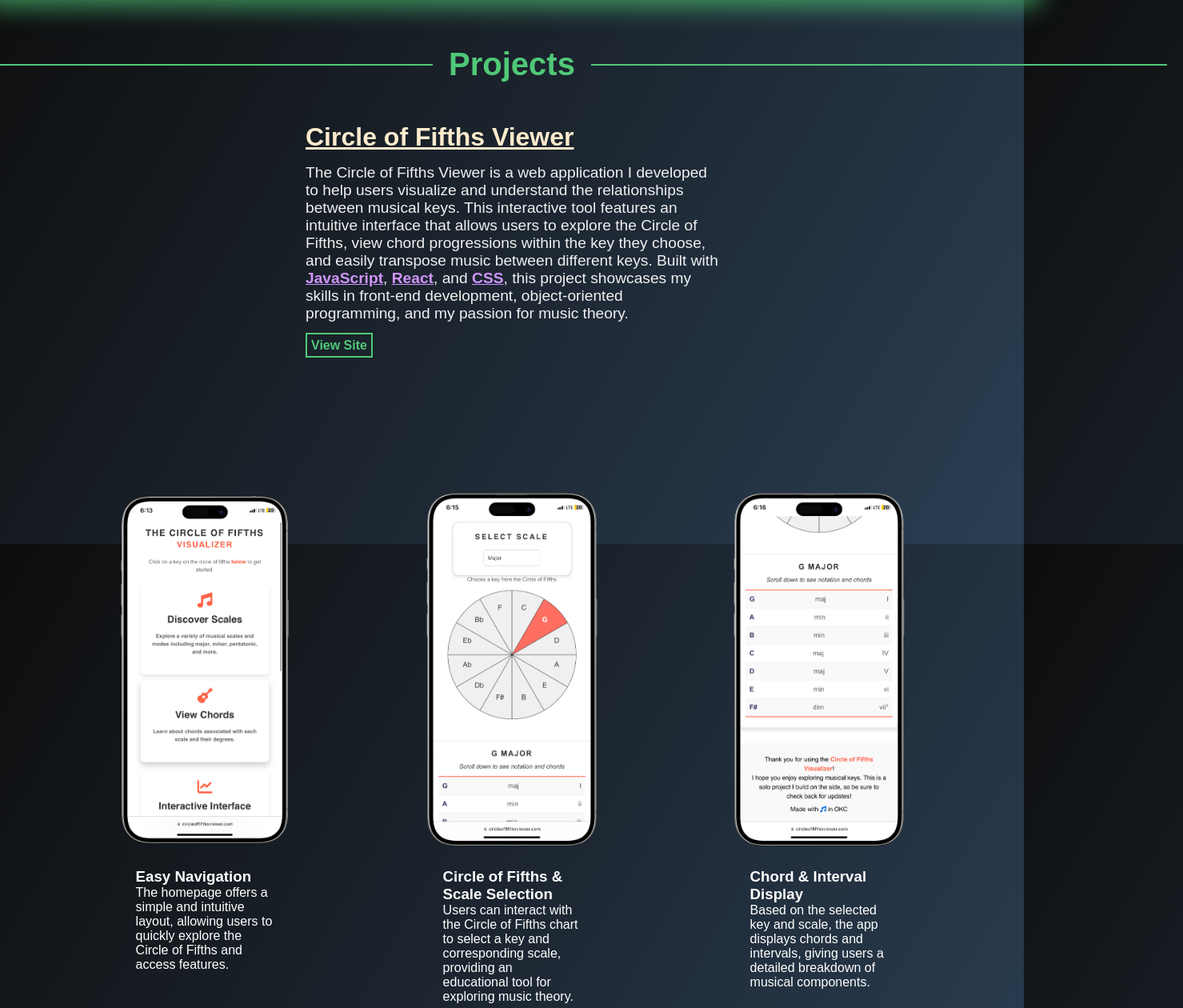
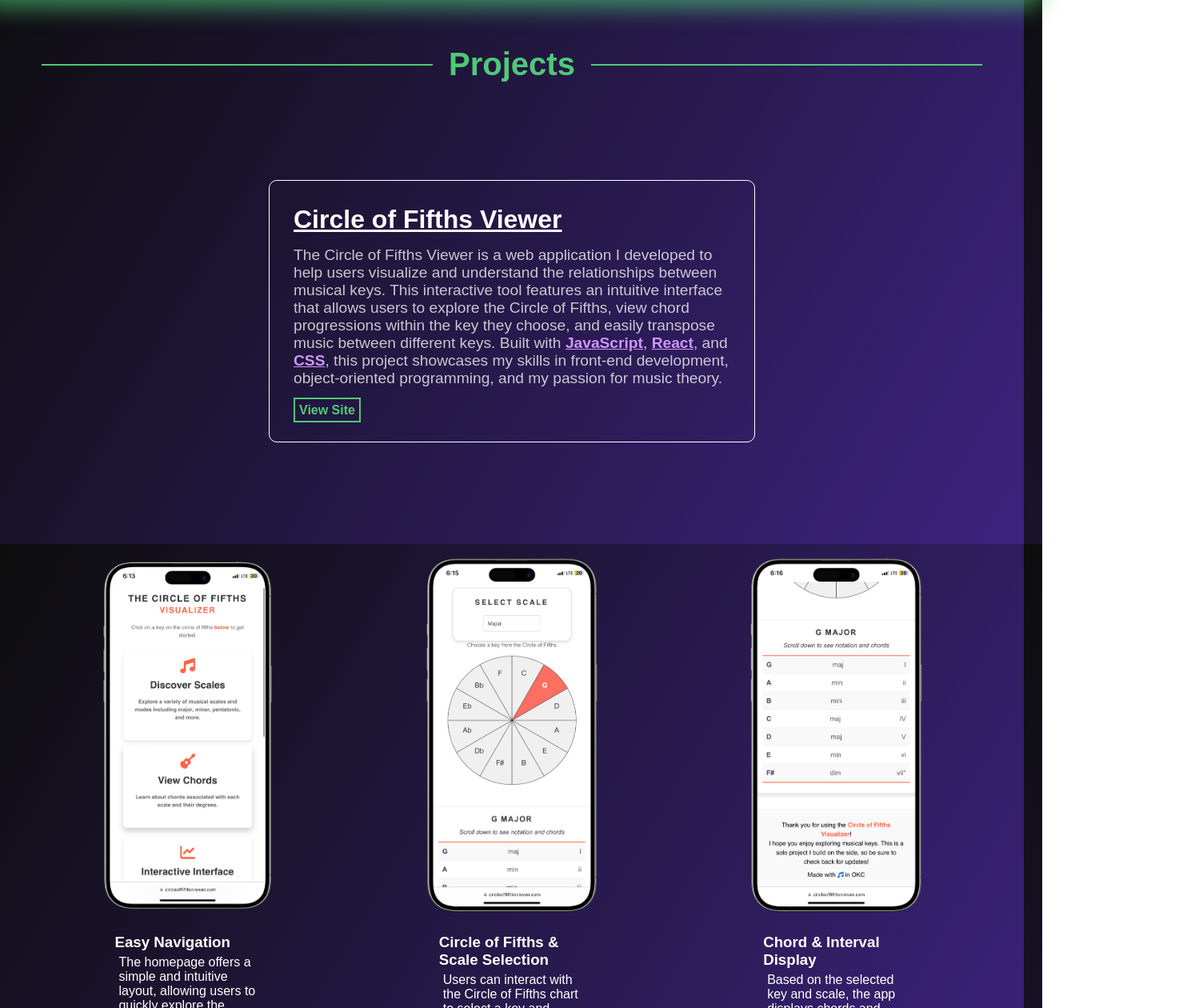
Before and after one commit to ajSeadler/dev-site, a React (Vite) app: page / in a window 1280 px wide. Shown: the part 920-2180 px from the top of the page at 80% size, 1479 px wide, since content can reach past the window. Built offline with nearby package versions, Linux system fonts and the light colour scheme.

Commit message:
stlying new cursor

```diff
--- a/src/components/Projects.jsx
+++ b/src/components/Projects.jsx
@@ -120,6 +120,7 @@ function Projects() {
       </div>
 
       {/* Second Project */}
+
 <motion.div
   className="second-project-info-card"
   initial={{ opacity: 0, y: 50 }} // Start hidden and below
@@ -135,8 +136,8 @@ function Projects() {
   </a>
 </motion.div>
 
-      <div className="image-container-projects">
-        {/* Project Image */}
+{/* Disco Stranger Images Side by Side */}
+<div className="image-container-projects second-project-images">
   <motion.div
     className="project-wrapper"
     initial={{ opacity: 0, y: 30 }} // Start hidden and below
@@ -146,14 +147,21 @@ function Projects() {
     <div className="second-project-image">
       <img src="/disco-stranger-site.png" alt="Disco Stranger Site" />
     </div>
-          {/* <div className="second-text-container-projects">
-            <h3 className="project-subtitle">Immersive Experience</h3>
-            <p className="second-project-text">
-              The project brings a unique blend of music, visuals, and interaction, creating a rich user experience designed to engage and entertain.
-            </p>
-          </div> */}
+  </motion.div>
+
+  {/* Add second image here */}
+  <motion.div
+    className="project-wrapper"
+    initial={{ opacity: 0, y: 30 }} // Start hidden and below
+    animate={inView ? { opacity: 1, y: 0 } : { opacity: 0, y: 30 }}
+    transition={{ duration: 1.5 }} // Increased transition duration
+  >
+    <div className="second-project-image">
+      <img src="/booking.png" alt="Booking" />
+    </div>
   </motion.div>
 </div>
+
       </div>
   );
 }
--- a/src/index.css
+++ b/src/index.css
@@ -6,11 +6,16 @@
 
 body {
   margin: 0;
-  font-family: "Arial", sans-serif;
+  font-family: sans-serif;
+  cursor: url('/tech-cursor.svg') 16 16, auto;
   height: 100vh;
-  background: linear-gradient(120deg, #0d0d0d, #2b3e53);
+  background: linear-gradient(120deg, #0d0d0d, #3c237f);
   background-size: cover;
   background-position: center;
   background-attachment: fixed; /* Makes the background fixed during scrolling */
   color: white;
 }
+
+button, a {
+  cursor: url('/path-to-your-svg/tech-hover-cursor.svg') 16 16, pointer;
+}
--- a/src/styles/HeroSection.css
+++ b/src/styles/HeroSection.css
@@ -15,16 +15,19 @@
   text-align: left;
 }
 
+.hero-section h1, .hero-section h2, .hero-section h3, .hero-section p {
+  font-weight: 100 !important; /* Set for all text elements */
+}
+
 .greeting {
   font-size: 2.5rem; /* Base font size */
-  font-weight: 300; /* Light weight for a clean look */
   color: blanchedalmond;
-  transition: color 0.3s ease; /* Transition for hover */
+
 }
 
 .name {
   font-size: 4rem; /* Base font size */
-  font-weight: 200; /* Lighter weight for simplicity */
+  font-weight: 100 !important; /* Lighter weight for simplicity */
   text-shadow: 2px 2px 10px rgba(0, 0, 0, 0.5); /* Softer shadow */
 }
 
--- a/src/styles/Projects.css
+++ b/src/styles/Projects.css
@@ -1,14 +1,16 @@
+/* Main title container styling */
 .main-title-container {
   display: flex;
   align-items: center;
+  width: 100%;
   justify-content: center;
-  margin-bottom: 20px; /* Space below the title */
+  margin-bottom: 10%; /* Space below the title */
 }
 
 .main-title-container::before, .main-title-container::after {
   content: "";
   flex-grow: 1;
-  width: 45rem;
+  width: 100%;
   border-bottom: 2px solid #50C878; /* Line color */
   margin: 0 20px; /* Space between the lines and the title */
 }
@@ -25,167 +27,155 @@
   }
 }
 
-
+/* Projects section styling */
 .projects-section {
   display: flex;
   flex-direction: column; /* Stack images and cards */
   align-items: center; /* Center content */
   justify-content: center;
-  padding: 4rem 4rem; /* Padding for the section */
+  padding: 4rem 2rem; /* Adjusted padding for better spacing */
 }
 
-.project-text {
-  width: 100%;
-  padding: 0px;
-}
-
+/* Text container styling */
+.project-text,
 .second-project-text {
   width: 100%;
   padding: 5px;
 }
 
+/* Image container styling */
 .image-container-projects {
-  display: flex;  /* Changed to flex to arrange images in a row */
-  flex-direction: row; /* Set direction to row */
+  display: flex;
+  flex-direction: row; /* Arrange images in a row */
   align-items: flex-start; /* Align images to the top */
-  justify-content: space-around; /* Distribute space evenly between items */
-  width: 100%; /* Full width for the container */
-  flex-wrap: wrap; /* Allow wrapping to the next line on smaller screens */
+  justify-content: space-around; /* Distribute space evenly */
+  width: 100%;
+  flex-wrap: wrap; /* Allow wrapping on smaller screens */
 }
 
 /* Project wrapper styling */
 .project-wrapper {
   display: flex;
-  flex-direction: column; /* Keep the text below images in column layout */
+  flex-direction: column; /* Keep text below images */
   align-items: center; /* Center items */
-  margin: 10px; /* Reduced margin for better spacing in row layout */
-  width: 30%; /* Set a specific width to allow 3 items in a row */
+  margin: 10px; /* Maintain consistent spacing */
+  width: 30%; /* Set width to allow 3 items in a row */
 }
 
+@media (max-width: 768px) {
+  .project-wrapper {
+    width: 100%; /* Full width on mobile */
+  }
+}
 
-
-
+/* Image styling */
 .project-image img {
   width: auto; /* Maintain aspect ratio */
-  height: 600px; /* Set a fixed height */
-
+  height: 600px; /* Fixed height */
 }
 
 .second-project-image img {
-  width: auto; /* Maintain aspect ratio */
-  height: 600px; /* Set a fixed height */
-
+  width: 100%; /* Full width for the container */
+  height: auto; /* Maintain aspect ratio */
+  max-width: 100%; /* Ensure no overflow */
+  margin: auto; /* Center images */
+  margin-top: 8%;
 }
 
-
-
-
-
 /* Text container styling */
-.text-container-projects {
-  display: flex;
-  flex-direction: column; /* Stack title and text */
-  justify-content: center; /* Center vertically */
-  width: 50%; /* Full width for text */
-  border-radius: 10px; /* Rounded corners for the text container */
-
-}
-
+.text-container-projects,
 .second-text-container-projects {
   display: flex;
   flex-direction: column; /* Stack title and text */
   justify-content: center; /* Center vertically */
-  width: 100%; /* Full width for text */
+  width: 50%; /* Set width for desktop */
+  border-radius: 10px; /* Rounded corners */
+}
+
+.second-text-container-projects {
+  width: 100%; /* Full width for second project */
   margin: 3%;
-
 }
 
 /* Info card styling */
-.project-info-card {
-
+.project-info-card,
+.second-project-info-card {
   border-radius: 10px;
-  padding: 30px; /* Increased padding for larger card */
-  max-width: 50%; /* Set maximum width for the card */
+  border: 1px solid #fff;
+  padding: 30px; /* Increased padding */
+  max-width: 50%; /* Set max width */
   margin: auto; /* Center the card */
-  color: #fff; /* Adjust text color to stand out */
+  color: #fff; /* Text color */
 }
 
-/* Info card styling */
 .second-project-info-card {
-
-  border-radius: 10px;
   margin-top: 10% !important;
-  padding: 30px; /* Increased padding for larger card */
-  max-width: 50%; /* Set maximum width for the card */
-  margin: auto; /* Center the card */
-  color: #fff; /* Adjust text color to stand out */
 }
 
+/* Title and description styling */
 .project-title {
-  font-size: 2rem; /* Increased title font size */
-  margin-bottom: 15px; /* Spacing below title */
-  color:blanchedalmond;
+  font-size: 2rem;
+  margin-bottom: 15px;
+  color: #fff;
   text-decoration: underline;
 }
 
 .project-description {
-  font-size: 1.2rem; /* Increased description font size */
-  margin-bottom: 20px; /* Increased margin below description */
-  color: #f0f0f0;
+  font-size: 1.2rem;
+  margin-bottom: 20px;
+  color: #f0f0f0ce;
 }
 
+/* Highlight text styling */
 .highlight {
-  font-weight: bold; /* Makes the text bold */
-  color: rgb(209, 149, 255); /* Example highlight color */
-  text-decoration: underline; /* Optional: underlines the text */
+  font-weight: bold;
+  color: rgb(209, 149, 255);
+  text-decoration: underline;
 }
 
-
+/* Link styling */
 .project-link {
-  color: #50C878; /* Link color */
+  color: #50C878;
   border: 2px solid #50C878;
   padding: 5px;
-  font-weight: bold; /* Bold text */
-  text-decoration: none; /* No underline */
-  transition: color 0.3s ease; /* Smooth color transition */
+  font-weight: bold;
+  text-decoration: none;
+  transition: color 0.3s ease;
 }
 
 .project-link:hover {
-  color: rgb(209, 149, 255); /* Change color on hover */
+  color: rgb(209, 149, 255);
   border: 2px solid rgb(190, 165, 37);
 }
 
-/* Responsive styling for smaller screens */
+/* Responsive styling */
 @media (max-width: 768px) {
   .projects-section {
-    padding: 2rem 1rem; /* Reduced padding for smaller screens */
+    padding: 2rem 1rem; /* Adjust padding */
   }
 
   .image-container-projects {
-    flex-direction: column; /* Stack images vertically on smaller screens */
-    align-items: center; /* Center images on smaller screens */
-  }
-
-  .project-wrapper {
-    width: 100%; /* Full width for each project wrapper on mobile */
+    flex-direction: column; /* Stack images vertically */
+    align-items: center; /* Center images */
+    width: 100%; /* Full width */
   }
 
   .project-image img {
-    height: 400px;
-
+    height: 400px; /* Smaller height on mobile */
   }
 
-  .project-info-card {
-    max-width: 100%; /* Expand card width on mobile */
-    padding: 20px; /* Adjust padding for mobile */
+  .project-info-card,
+  .second-project-info-card {
+    max-width: 100%; /* Expand card width */
+    padding: 20px; /* Adjust padding */
   }
 
   .project-title {
-    font-size: 1.5rem; /* Smaller title font size */
+    font-size: 1.5rem; /* Smaller font size */
   }
 
   .project-description {
-    font-size: 1rem; /* Smaller description font size */
+    font-size: 1rem; /* Adjust description size */
   }
 
   .project-link {
@@ -193,17 +183,6 @@
   }
 
   .text-container-projects {
-    width: 75%;
+    width: 75%; /* Adjust width */
   }
-  .second-project-info-card {
-    max-width: 100%; /* Expand card width on mobile */
-    padding: 20px; /* Adjust padding for mobile */
-  }
-
-  .second-project-image img {
-    height: 16rem;
-    width: auto;
-    margin: auto !important;
-  }
-
 }
```
Also changed, not shown: public/booking.png (added), public/tech-cursor.svg (added). Lines whose indentation alone changed are shown as unchanged.
